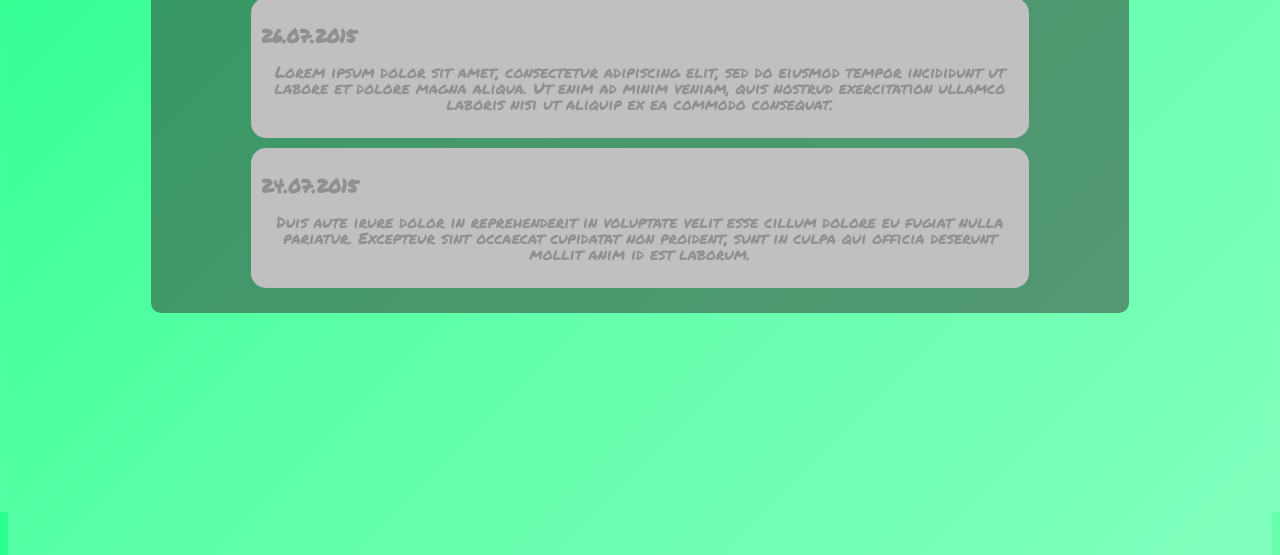
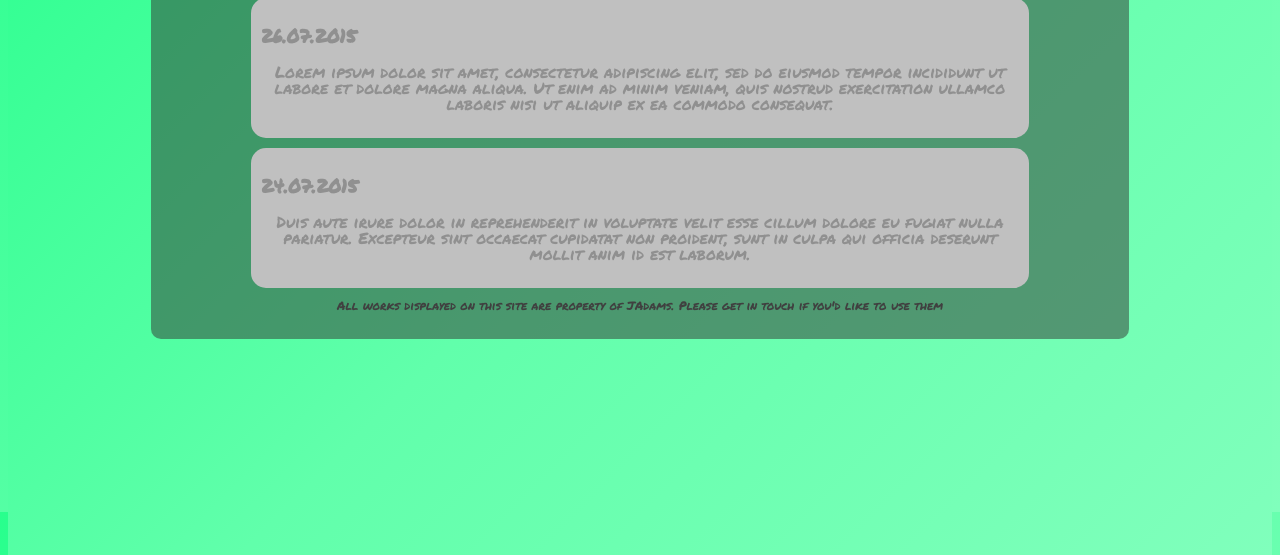
Before and after one commit to akulbaba/jadams, a plain HTML site: page index.html in a window 1280 px wide. Shown: the part 288-843 px from the top of the page. Drawn offline with Linux system fonts and the light colour scheme.

Commit message:
added copyright/property info

```diff
--- a/index.html
+++ b/index.html
@@ -35,7 +35,7 @@
 			<h3>24.07.2015</h3>
 			<p>Duis aute irure dolor in reprehenderit in voluptate velit esse cillum dolore eu fugiat nulla pariatur. Excepteur sint occaecat cupidatat non proident, sunt in culpa qui officia deserunt mollit anim id est laborum.</p>
 		</div>
-
+		<p class="footer">All works displayed on this site are property of JAdams. Please get in touch if you'd like to use them</p>
 
 	</div>
 
--- a/stylesheet.css
+++ b/stylesheet.css
@@ -4,7 +4,7 @@ html, body {
 	background: -o-linear-gradient(-45deg, #80FFBC, #61FFAB, #28FF8D);
 	background: -moz-linear-gradient(-45deg, #80FFBC, #61FFAB, #28FF8D);
 	background: linear-gradient(-45deg, #80FFBC, #61FFAB, #28FF8D);
-	font-family: "permanent marker", cursive;
+	font-family: "permanent marker", Georgia, serif;
 	color: #909090;
 	text-align: center;
 	height: 100%;
@@ -84,6 +84,11 @@ html, body {
 	border-radius: 15px;
 }
 
+.footer {
+	color: #404040;
+	font-size: 0.75em;
+}
+
 nav {
 	text-transform: uppercase;
 }
```
